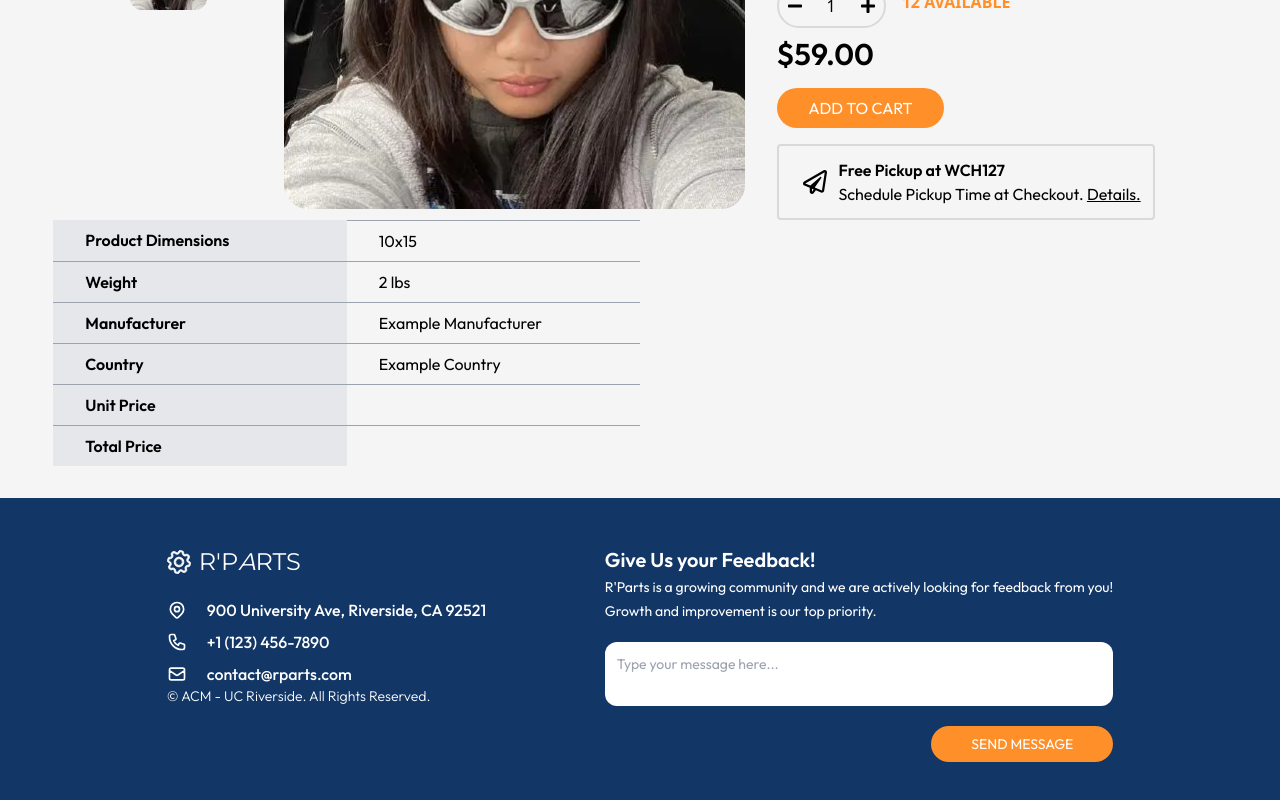
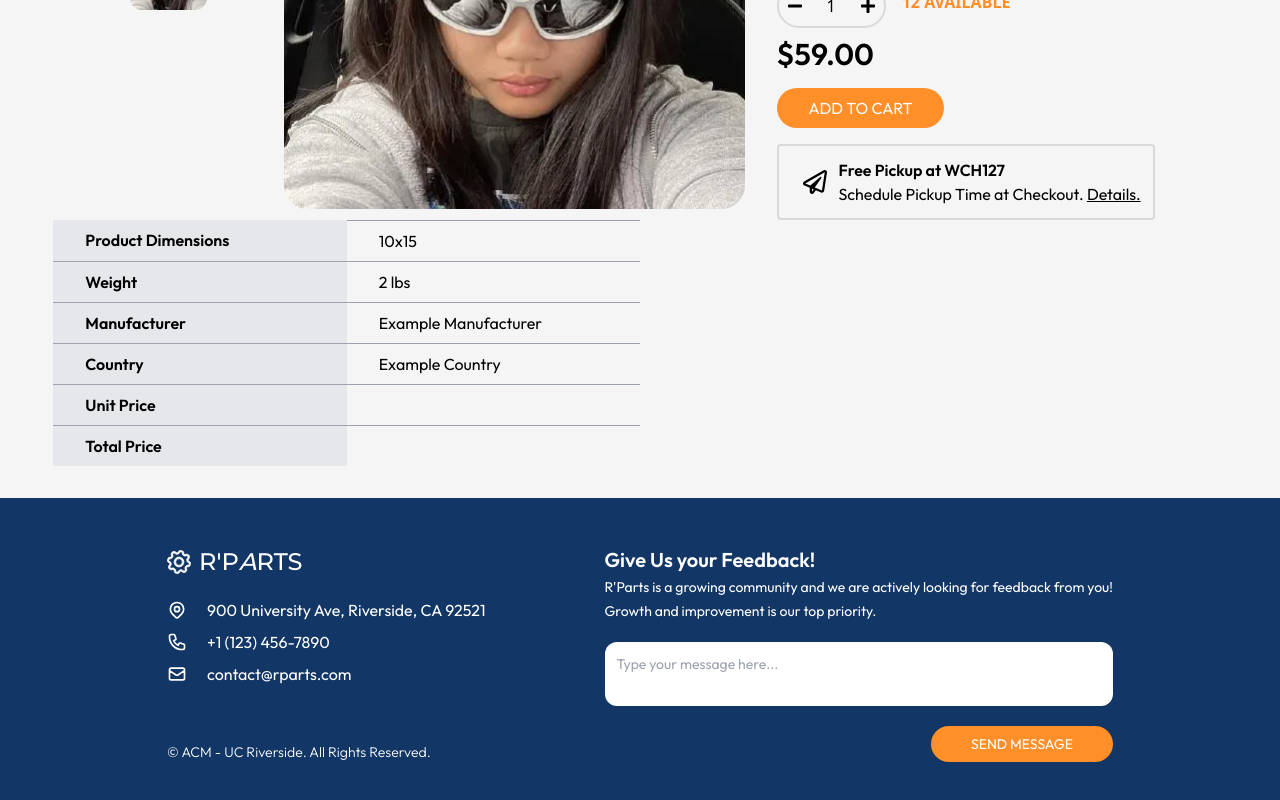
Before and after one commit to shahdivyank/r-parts, a Next.js app: page /view in a window 1280 px wide. Shown: the part 456-1256 px from the top of the page. Built offline with nearby package versions, Linux system fonts and the light colour scheme.

Commit message:
fix footer styling

```diff
--- a/src/components/Footer.jsx
+++ b/src/components/Footer.jsx
@@ -21,26 +21,24 @@ const Footer = () => {
 
   return (
     <div className="bg-parts-blue text-white p-12 flex justify-evenly font-outfit w-full">
-      <div className="flex flex-col h-full justify-between">
+      <div className="flex flex-col justify-between">
         <div className="space-y-2">
-          <p className="flex items-center text-2xl mb-5 font-montserrat">
+          <p className="flex items-center text-2xl mb-5 font-montserrat font-medium">
             <BsGear className="stroke-[0.5px] rotate-12 mr-2" />
             <span>{" R'P"}</span>
             <span className="italic">A</span>RTS
           </p>
           <div className="flex items-center gap-x-5">
             <HiOutlineLocationMarker className="text-xl stroke-2" />
-            <p className="font-medium">
-              900 University Ave, Riverside, CA 92521
-            </p>
+            <p>900 University Ave, Riverside, CA 92521</p>
           </div>
           <div className="flex items-center gap-x-5">
             <HiOutlinePhone className="text-xl stroke-2" />
-            <p className="font-medium">+1 (123) 456-7890</p>
+            <p>+1 (123) 456-7890</p>
           </div>
           <div className="flex items-center gap-x-5">
             <HiOutlineMail className="text-xl stroke-2" />
-            <p className="font-medium">contact@rparts.com</p>
+            <p>contact@rparts.com</p>
           </div>
         </div>
         <p className="text-sm font-light">
```
